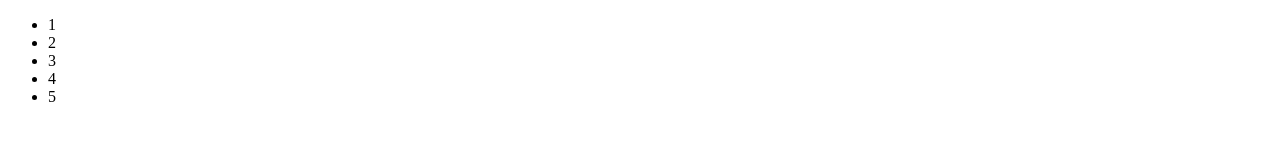
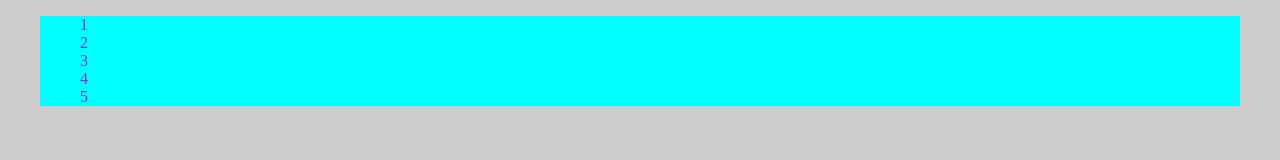
Before and after one commit to mozzaray/thd102, a plain HTML site: page index.html in a window 1280 px wide. Drawn offline with Linux system fonts and the light colour scheme.

Commit message:
20230606

```diff
--- a/index.html
+++ b/index.html
@@ -4,6 +4,7 @@
     <meta charset="UTF-8">
     <meta http-equiv="X-UA-Compatible" content="IE=edge">
     <meta name="viewport" content="width=device-width, initial-scale=1.0">
+    <link rel="stylesheet" href="style.css">
     <title>Document</title>
 </head>
 <body>
--- a/style.css
+++ b/style.css
@@ -5,8 +5,16 @@ body{
 
 .wrapper{
     background-color: aqua;
+    width: 1200px;
+    margin: 0 auto;
 }
 
 ul{
     width: 100%;
+    list-style: none;
+
 }
+
+li{
+    color: blueviolet;
+}
```
